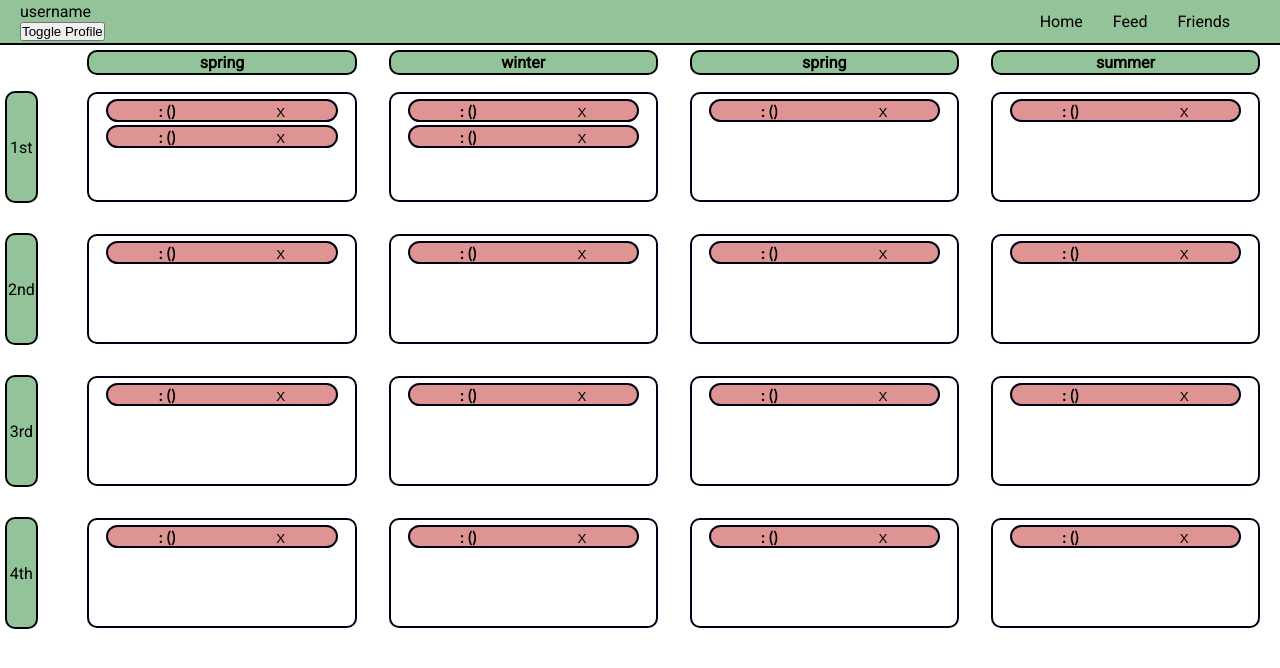
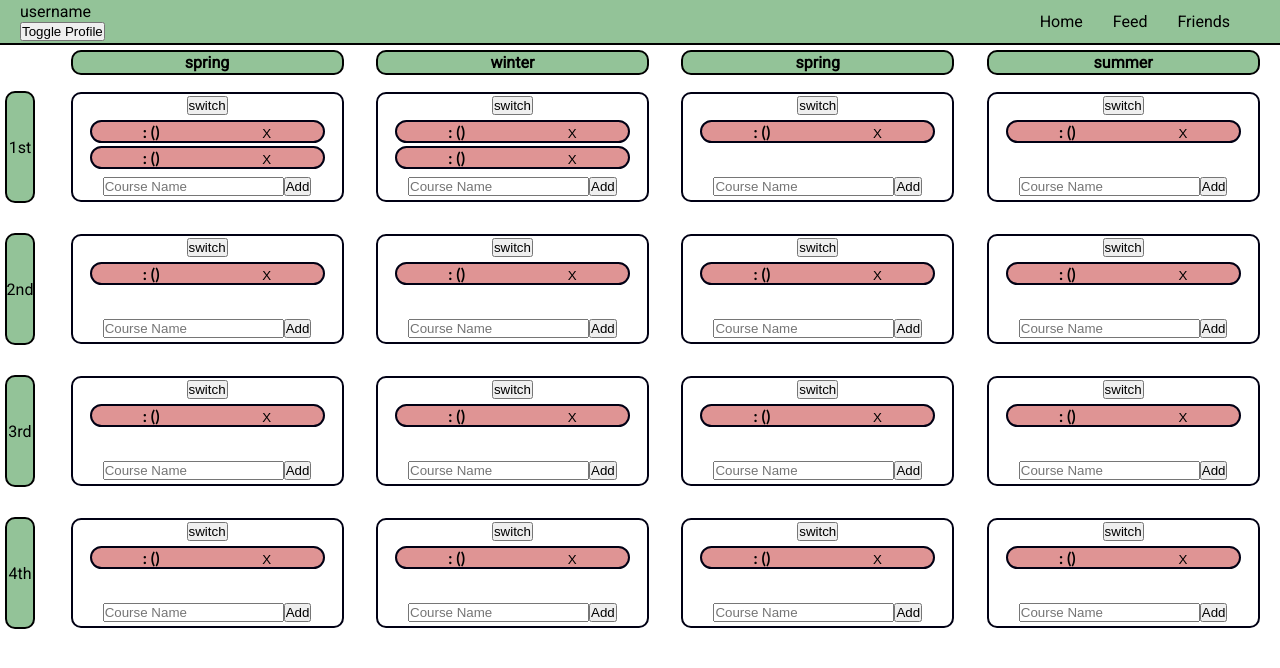
Before and after one commit to dali-lab/wisp24-frontend, a React app: page /plan23 in a window 1280 px wide. Shown: the top 668 px of the page. Built offline with nearby package versions, Linux system fonts and the light colour scheme.

Commit message:
merge complete?

```diff
--- /dev/null
+++ b/src/components/delete/Delete.jsx
@@ -0,0 +1,25 @@
+import React from 'react';
+
+const Delete = (props) => {
+  const deleteDraft = () => {
+    props.deleteDraft();
+    props.togglePopup();
+  };
+
+  const togglePopup = () => {
+    props.togglePopup();
+  };
+
+  return (
+    <div>
+      <button onClick={togglePopup} type="button">X</button>
+      <div>Do you really want to delete this term?</div>
+      <div>
+        <button onClick={deleteDraft} type="button">yes</button>
+        <button onClick={togglePopup} type="button">no</button>
+      </div>
+    </div>
+  );
+};
+
+export default Delete;
--- a/src/components/plan2/plan2.jsx
+++ b/src/components/plan2/plan2.jsx
@@ -39,6 +39,8 @@ const Plan23 = () => {
     setListOfTermNames(updatedCourseList);
   };
 
+  const [editStatus, setEditStatus] = useState(true);
+
   const delCourse = (index, courseIndex) => {
     const updatedCourseList = listOfTermNames.map((term, i) => {
       if (index === i) {
@@ -65,6 +67,7 @@ const Plan23 = () => {
       <div ref={dragPreview} style={{ opacity: isDragging ? 0.5 : 1 }}>
         <div ref={drag}>
           <TermComponent
+            editStatus={props.editStatus}
             termName={props.termName || ''}
             courses={props.courses}
             termID={props.termID} // changed from index to termID
@@ -107,6 +110,7 @@ const Plan23 = () => {
         style={{ backgroundcolor: props.isOver ? 'rgba(0,0,0,1)' : '' }}
       >
         <TermCard
+          editStatus={props.editStatus}
           termName={props.termName || ''}
           courses={props.courses}
           termID={props.termID} // changed from index to termID
@@ -138,6 +142,7 @@ const Plan23 = () => {
               <td>
                 <TermContainer
                   courses={listOfTermNames[0].courses}
+                  editStatus={editStatus}
                   termID={0}
                   key={listOfTermNames[0].id}
                   addCourse={addCourse}
@@ -149,6 +154,7 @@ const Plan23 = () => {
                 <TermContainer
                   courses={listOfTermNames[1].courses}
                   termID={1}
+                  editStatus={editStatus}
                   key={listOfTermNames[1].id}
                   addCourse={addCourse}
                   delCourse={delCourse}
@@ -158,6 +164,7 @@ const Plan23 = () => {
               <td> <TermContainer
                 courses={listOfTermNames[2].courses}
                 termID={2}
+                editStatus={editStatus}
                 key={listOfTermNames[2].id}
                 addCourse={addCourse}
                 delCourse={delCourse}
@@ -167,6 +174,7 @@ const Plan23 = () => {
               <td><TermContainer
                 courses={listOfTermNames[3].courses}
                 termID={3}
+                editStatus={editStatus}
                 key={listOfTermNames[3].id}
                 addCourse={addCourse}
                 delCourse={delCourse}
@@ -179,6 +187,7 @@ const Plan23 = () => {
               <td><TermContainer
                 courses={listOfTermNames[4].courses}
                 termID={4}
+                editStatus={editStatus}
                 key={listOfTermNames[3].id}
                 addCourse={addCourse}
                 delCourse={delCourse}
@@ -188,6 +197,7 @@ const Plan23 = () => {
               <td><TermContainer
                 courses={listOfTermNames[5].courses}
                 termID={5}
+                editStatus={editStatus}
                 key={listOfTermNames[5].id}
                 addCourse={addCourse}
                 delCourse={delCourse}
@@ -196,6 +206,7 @@ const Plan23 = () => {
               </td>
               <td><TermContainer
                 courses={listOfTermNames[6].courses}
+                editStatus={editStatus}
                 termID={6}
                 key={listOfTermNames[6].id}
                 addCourse={addCourse}
@@ -206,6 +217,7 @@ const Plan23 = () => {
               <td><TermContainer
                 courses={listOfTermNames[7].courses}
                 termID={7}
+                editStatus={editStatus}
                 key={listOfTermNames[7].id}
                 addCourse={addCourse}
                 delCourse={delCourse}
@@ -218,6 +230,7 @@ const Plan23 = () => {
               <td><TermContainer
                 courses={listOfTermNames[8].courses}
                 termID={8}
+                editStatus={editStatus}
                 key={listOfTermNames[8].id}
                 addCourse={addCourse}
                 delCourse={delCourse}
@@ -227,6 +240,7 @@ const Plan23 = () => {
               <td><TermContainer
                 courses={listOfTermNames[9].courses}
                 termID={9}
+                editStatus={editStatus}
                 key={listOfTermNames[9].id}
                 addCourse={addCourse}
                 delCourse={delCourse}
@@ -236,6 +250,7 @@ const Plan23 = () => {
               <td><TermContainer
                 courses={listOfTermNames[10].courses}
                 termID={10}
+                editStatus={editStatus}
                 key={listOfTermNames[10].id}
                 addCourse={addCourse}
                 delCourse={delCourse}
@@ -245,6 +260,7 @@ const Plan23 = () => {
               <td><TermContainer
                 courses={listOfTermNames[11].courses}
                 termID={11}
+                editStatus={editStatus}
                 key={listOfTermNames[11].id}
                 addCourse={addCourse}
                 delCourse={delCourse}
@@ -257,6 +273,7 @@ const Plan23 = () => {
               <td><TermContainer
                 courses={listOfTermNames[12].courses}
                 termID={12}
+                editStatus={editStatus}
                 key={listOfTermNames[12].id}
                 addCourse={addCourse}
                 delCourse={delCourse}
@@ -266,6 +283,7 @@ const Plan23 = () => {
               <td><TermContainer
                 courses={listOfTermNames[13].courses}
                 termID={13}
+                editStatus={editStatus}
                 key={listOfTermNames[13].id}
                 addCourse={addCourse}
                 delCourse={delCourse}
@@ -275,6 +293,7 @@ const Plan23 = () => {
               <td><TermContainer
                 courses={listOfTermNames[14].courses}
                 termID={14}
+                editStatus={editStatus}
                 key={listOfTermNames[14].id}
                 addCourse={addCourse}
                 delCourse={delCourse}
@@ -284,6 +303,7 @@ const Plan23 = () => {
               <td><TermContainer
                 courses={listOfTermNames[15].courses}
                 termID={15}
+                editStatus={editStatus}
                 key={listOfTermNames[15].id}
                 addCourse={addCourse}
                 delCourse={delCourse}
--- a/src/components/termBuilderComponent/index.jsx
+++ b/src/components/termBuilderComponent/index.jsx
@@ -5,6 +5,7 @@ import './index.css';
 const TermBuilderComponent = () => {
   const [termName, setTermName] = useState('');
   const [listOfTermNames, setListOfTermNames] = useState([]);
+  const [onTerm, setOnTerm] = useState(true);
 
   // save new term button, adds to term name list
   const saveNewTerm = () => {
@@ -19,6 +20,10 @@ const TermBuilderComponent = () => {
     const newList = listOfTermNames.filter((n) => n !== name);
     setListOfTermNames(newList);
     // setListOfTermNames(listOfTermNames.filter((i) => i.termName !== name));
+  };
+
+  const setOnOff = () => {
+    setOnTerm(!onTerm);
   };
 
   // const [termID, setTermID] = useState(0);
@@ -76,13 +81,23 @@ const TermBuilderComponent = () => {
 
   return (
     <div>
+      {onTerm
+        ? (
           <div className="termbuilder">
+            <button onClick={setOnOff} type="button">switch</button>
             <p className="title">Term Builder</p>
             <input type="text" value={termName} placeholder="Term Title" onChange={termNameFunction} />
             <button type="submit" onClick={saveNewTerm}>Save New Term</button>
             {/* <TermComponent /> */}
             {allTerms}
           </div>
+        )
+        : (
+          <div>
+            <button onClick={setOnOff} type="button">switch</button>
+            <textarea />
+          </div>
+        )}
     </div>
 
   );
--- a/src/components/termComponent/index.css
+++ b/src/components/termComponent/index.css
@@ -31,7 +31,7 @@
 }
 
 .course-container {
-    max-height: 80px;
+    max-height: 60px;
     height: 80%;
     overflow: scroll;
     padding: 2px;
--- a/src/components/termComponent/index.jsx
+++ b/src/components/termComponent/index.jsx
@@ -1,7 +1,7 @@
 /* eslint-disable import/no-cycle */
 /* eslint-disable import/no-named-as-default */
 /* eslint-disable no-unused-vars */
-import React, { useState, useEffect } from 'react';
+import React, { useState, useEffect, useRef } from 'react';
 import CourseComponent from '../courseComponent';
 import './index.css';
 
@@ -15,7 +15,11 @@ const TermComponent = (props) => {
   const [courses, setCourses] = useState(initialCourses);
   const [courseName, setCourseName] = useState('');
   const [editStatus, setEdit] = useState(props.editStatus);
-  console.log('termcomponent', props.editStatus);
+  const [onTerm, setOnTerm] = useState(true);
+  const [offEdit, setOffEdit] = useState(false);
+  const [offTermComment, setOffTermComment] = useState('');
+
+  const textRef = useRef();
 
   useEffect(() => {
     setCourses(props.courses);
@@ -27,6 +31,11 @@ const TermComponent = (props) => {
     setCourseName(event.target.value);
   };
 
+  const offTermSubmit = () => {
+    setOffTermComment(textRef.current.value);
+    setOffEdit(!offEdit);
+  };
+
   const delCourse = (courseIndex) => {
     props.delCourse(termID, courseIndex);
   };
@@ -35,6 +44,14 @@ const TermComponent = (props) => {
   const addCourse = (index) => {
     props.addCourse(props.termID, courseName);
     setCourseName('');
+  };
+
+  const toggleOnOff = () => {
+    setOnTerm(!onTerm);
+  };
+
+  const editToggle = () => {
+    setOffEdit(!offEdit);
   };
 
   // const [courseName, setCourseName] = useState('');
@@ -102,7 +119,11 @@ const TermComponent = (props) => {
 
   return (
 
+    <>
+      {onTerm
+        ? (
           <div className="term" style={{ border: props.isOver ? '3px solid orange' : '' }}>
+            <button onClick={toggleOnOff} type="button">switch</button>
             <div className="course-container">{allCourses}</div>
             <div className="term-component-input">
               {editStatus ? (
@@ -113,6 +134,27 @@ const TermComponent = (props) => {
               ) : <div />}
             </div>
           </div>
+        )
+        : (
+          <div className="term" style={{ border: props.isOver ? '3px solid orange' : '' }}>
+            {offEdit
+              ? (
+                <>
+                  <button onClick={toggleOnOff} type="button">switch</button>
+                  <textarea ref={textRef} />
+                  <button onClick={offTermSubmit} type="button">submit</button>
+                </>
+              )
+              : (
+                <div>
+                  <button onClick={toggleOnOff} type="button">switch</button>
+                  <p>{offTermComment}</p>
+                  <button type="button" onClick={editToggle}>edit</button>
+                </div>
+              )}
+          </div>
+        )}
+    </>
   );
 };
 export default TermComponent;
--- a/src/containers/homepage/Homepage.css
+++ b/src/containers/homepage/Homepage.css
@@ -202,7 +202,7 @@
     padding-right: 5px;
 }
 
-.plan-container {
+.plan-container2 {
     display: flex;
     justify-content: center;
     flex-direction: column;
@@ -210,8 +210,11 @@
     border-radius: 0 0 10px 10px;
     width: 100%;
     height: 100%;
-    padding: 15px;
     background-color: var(--lightgreen);
+    padding-left: 15px;
+    padding-right: 15px;
+    padding-top: 15px;
+    min-height: 730px;
 }
 
 .progressTracker-container {
--- a/src/services/datastore.js
+++ b/src/services/datastore.js
@@ -29,13 +29,16 @@ const db = getDatabase(app);
 // Initialize the Firebase Realtime Database
 // const db = getDatabase(initializeApp(firebaseConfig));
 
-// fetches all 4-year plan drafts
+// *********** PLANS ********************
+// add new plan draft
 export function getAllDrafts(callback = () => {}) {
   const draftRef = ref(db, 'Draft/');
+  onValue(draftRef, (snapshot) => {
+    const drafts = snapshot.val();
+    callback(drafts);
+  });
 }
 
-// *********** PLANS ********************
-// add new plan draft
 export const addNewDraft = (draftName, termList) => {
   const newDraftRef = ref(db, 'Draft/');
   push(newDraftRef, {
```
Also changed, not shown: src/containers/homepage/Homepage.jsx (+18 -4 lines). Lines whose indentation alone changed are shown as unchanged.
